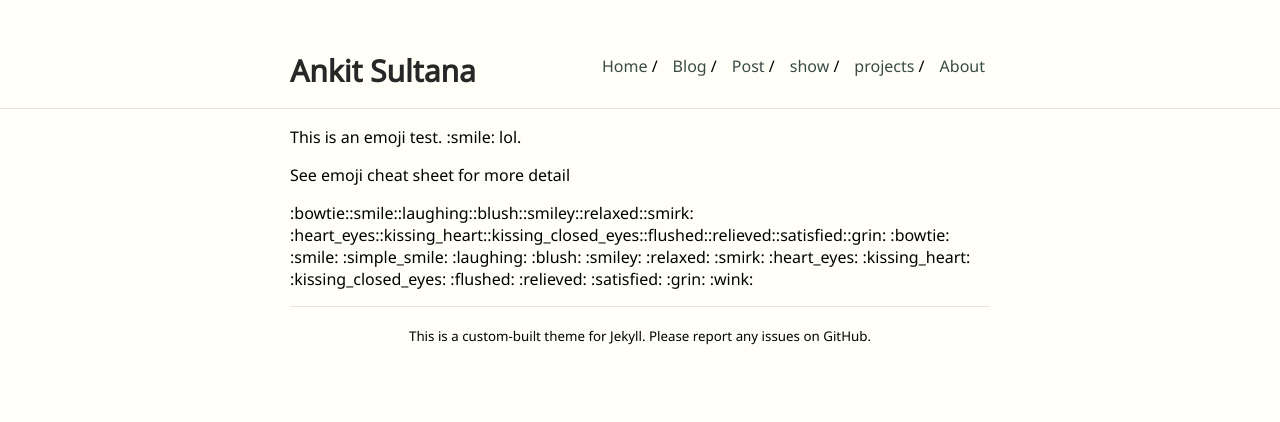
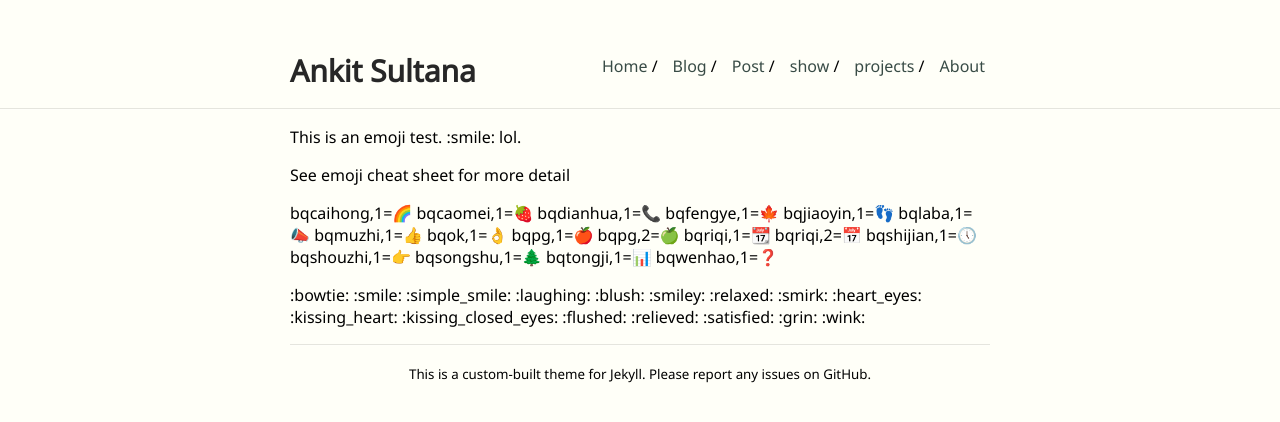
Before and after one commit to YiPianYe/ankitsultana, a Jekyll site: the page built from _posts/show/2020-09-19-emoji-test.md, in a window 1280 px wide. Shown: the top 422 px of the page. Built offline with Jekyll 4.4.1, drawn with Linux system fonts in a browser that asks for light colours; our own code applies the rules of GitHub Pages for plain Markdown files.

Commit message:
Update 2020-09-19-emoji-test.md

```diff
--- a/_posts/show/2020-09-19-emoji-test.md
+++ b/_posts/show/2020-09-19-emoji-test.md
@@ -10,8 +10,24 @@ This is an emoji test. :smile: lol.
 
 See emoji cheat sheet for more detail
 
-:bowtie::smile::laughing::blush::smiley::relaxed::smirk:
-:heart_eyes::kissing_heart::kissing_closed_eyes::flushed::relieved::satisfied::grin:
+bqcaihong,1=&#x1F308;
+bqcaomei,1=&#x1F353;
+bqdianhua,1=&#x1F4DE;
+bqfengye,1=&#x1F341;
+bqjiaoyin,1=&#x1F463;
+bqlaba,1=&#x1F4E3;
+bqmuzhi,1=&#x1F44D;
+bqok,1=&#x1F44C;
+bqpg,1=&#x1F34E;
+bqpg,2=&#x1F34F;
+bqriqi,1=&#x1F4C6;
+bqriqi,2=&#x1F4C5;
+bqshijian,1=&#x1F554;
+bqshouzhi,1=&#x1F449;
+bqsongshu,1=&#x1F332;
+bqtongji,1=&#x1F4CA;
+bqwenhao,1=&#x2753;
+
 :bowtie:
 :smile:
 :simple_smile:
```
